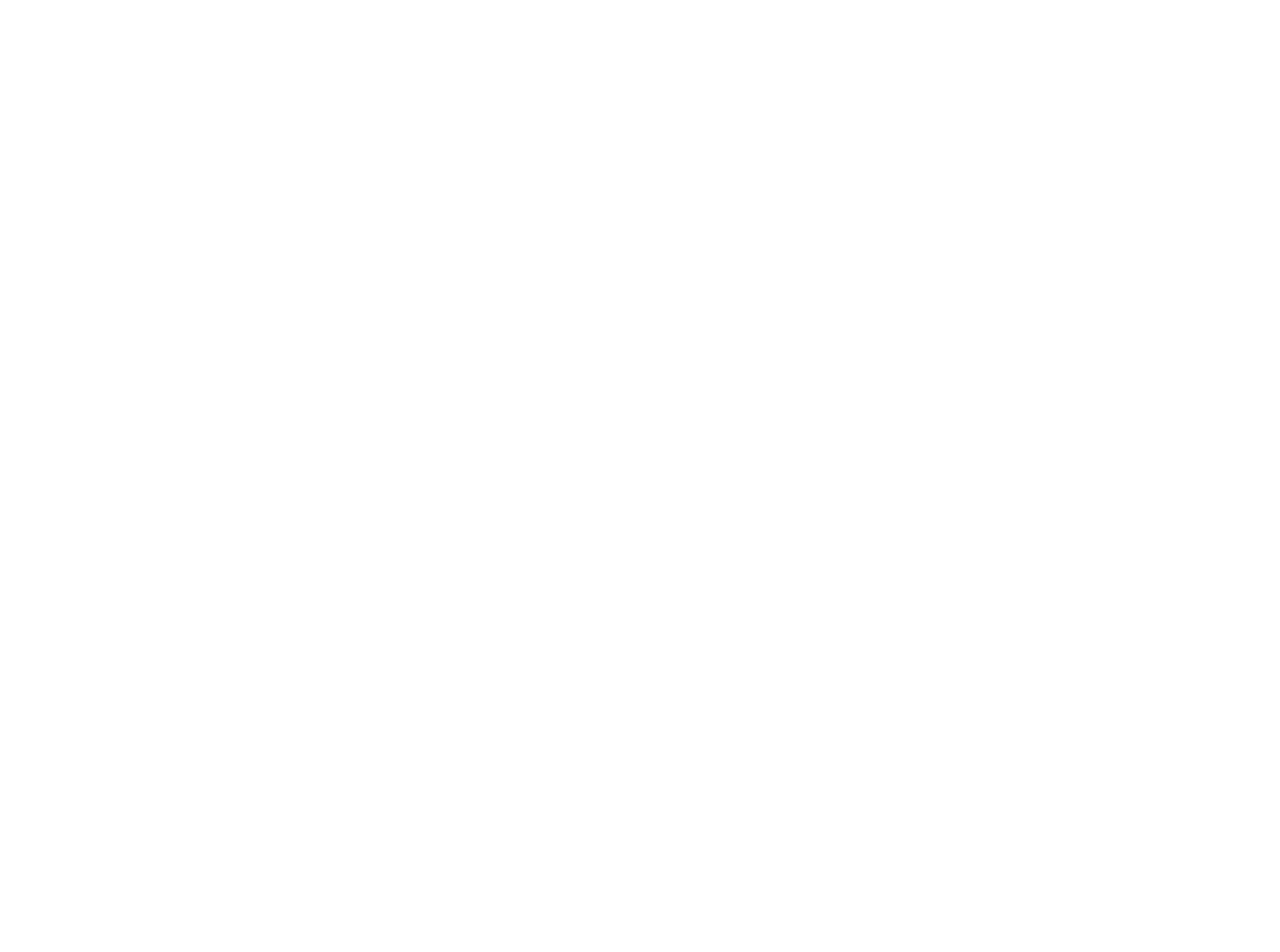
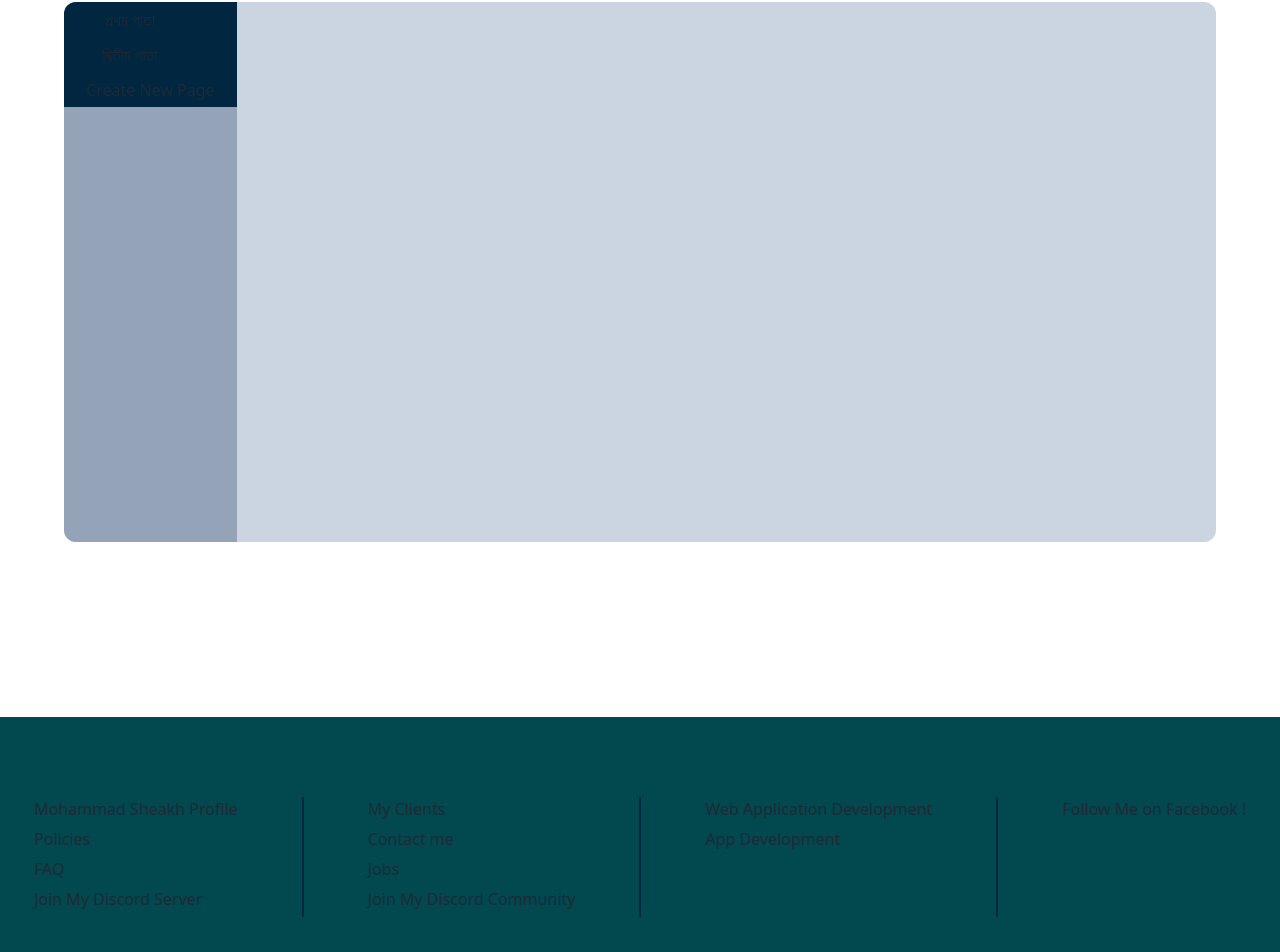
Before and after one commit to MohammadSheakh/mohammad-portfolio, a React (Create React App) app: page /story in a window 1280 px wide. Shown: the part 83-1035 px from the top of the page. Before the commit the page ends 800 px from the top, so only its background shows below. Built offline with nearby package versions, Linux system fonts and the light colour scheme.

Commit message:
story and footer

```diff
--- a/package.json
+++ b/package.json
@@ -15,6 +15,7 @@
     "react-draft-wysiwyg": "^1.15.0",
     "react-editor-js": "^2.1.0",
     "react-icons": "^4.6.0",
+    "react-quill": "^2.0.0",
     "react-router-dom": "^6.4.3",
     "react-scripts": "5.0.1",
     "swiper": "^8.4.4",
--- a/src/App.js
+++ b/src/App.js
@@ -13,6 +13,7 @@
     Routes,
     Route,
 } from "react-router-dom";
+import Footer from "./components/common/footer";
 
 function App() {
     return (
@@ -31,6 +32,7 @@
                 <Route path="/story" element={<Story />} />
                 <Route path="/timeline" element={<Timeline />} />
             </Routes>
+            <Footer />
         </>
     );
 }
--- /dev/null
+++ b/src/components/common/FooterList.js
@@ -0,0 +1,9 @@
+import React from "react";
+
+export default function FooterList({ listTitle }) {
+    return (
+        <li class="hover:bg-PrimaryColorDarkHover px-2 rounded-lg  box-border min-w-[140px] min-h-[30px] ">
+            {listTitle}
+        </li>
+    );
+}
--- a/src/components/common/footer.js
+++ b/src/components/common/footer.js
@@ -0,0 +1,39 @@
+import React from "react";
+import FooterList from "./FooterList";
+
+export default function Footer() {
+    return (
+        <div class="h-[300px] w-full bg-footerColor flex gap-x-10 justify-center pt-20">
+            <div>
+                <ul>
+                    <FooterList listTitle="Mohammad Sheakh Profile" />
+                    <FooterList listTitle="Policies" />
+                    <FooterList listTitle="FAQ" />
+                    <FooterList listTitle="Join My Discord Server" />
+                </ul>
+            </div>
+            <div class="divider-horizontal bg-PrimaryColorDark w-[2px] h-[120px] rounded-md"></div>
+            <div>
+                <ul>
+                    <FooterList listTitle="My Clients " />
+                    <FooterList listTitle="Contact me " />
+                    <FooterList listTitle="Jobs" />
+                    <FooterList listTitle="Join My Discord Community" />
+                </ul>
+            </div>
+            <div class="divider-horizontal bg-PrimaryColorDark w-[2px] h-[120px] rounded-md"></div>
+            <div>
+                <ul>
+                    <FooterList listTitle="Web Application Development" />
+                    <FooterList listTitle="App Development" />
+                </ul>
+            </div>
+            <div class="divider-horizontal bg-PrimaryColorDark w-[2px] h-[120px] rounded-md"></div>
+            <div>
+                <ul>
+                    <FooterList listTitle="Follow Me on Facebook !" />
+                </ul>
+            </div>
+        </div>
+    );
+}
--- a/src/components/common/navbar.js
+++ b/src/components/common/navbar.js
@@ -43,16 +43,18 @@
         <>
             <div class="  h-14 w-full bg-navbarColorGray grid grid-cols-12 fixed z-50">
                 {/* bg-slate-600 */}
-                <div class="col-span-4 w-full h-14 rounded-full group flex">
+                <div class="col-span-4 w-[210px] h-14 rounded-full group flex">
                     <Link to="/">
                         <img
-                            class=" h-12 w-10 rounded-full ml-4 mt-1 hover:ring-4 focus:ring-green-800  "
+                            class=" h-12 w-10 rounded-full ml-4 mt-1   hover:ring-4"
+                            // hover:ring-4 hover:ring-green-800
+                            // ring-2 ring-pink-500 ring-inset
                             src={mohammadPictureLogo}
                             alt="Logo"
                         />
                     </Link>
 
-                    <div class="block h-8 w-0 rounded-md ml-2 mt-3 pl-2 pr-2 pt-1 pb-1 invisible group-hover:w-36 group-hover:visible transition-all duration-1000 hover:duration-0 delay-0 bg-PrimaryColorLight  ">
+                    <div class="block h-8 w-[0px] rounded-md ml-2 mt-3 pl-2 pr-2 pt-1 pb-1 invisible group-hover:w-36 group-hover:visible transition-all duration-1000 hover:duration-0 delay-0 bg-PrimaryColorLight  ">
                         <h2 class=" text-orange leading-3 text-sm w-36 invisible group-hover:visible transition-all duration-1000 hover:delay-400 ">
                             Mohammad Sheakh BSc in CSE
                         </h2>
--- a/src/components/home/Intro.js
+++ b/src/components/home/Intro.js
@@ -6,7 +6,7 @@
 export default function Intro() {
     return (
         <>
-            <div class=" min-h-[70vh] max-h-auto w-full flex flex-row xs:flex-col flex-wrap bg-PrimaryColorDark dark:bg-PrimaryColorDark ">
+            <div class=" min-h-[70vh] max-h-auto pb-[40px] w-full flex flex-row xs:flex-col flex-wrap bg-PrimaryColorDark dark:bg-PrimaryColorDark ">
                 <div class="relative w-auto  flex-1">
                     {/* bg-PureWhite columns-6 w-full place-items-center*/}
                     <div
--- /dev/null
+++ b/src/components/story/SingleStory/SingleStory.js
@@ -0,0 +1,37 @@
+import React from "react";
+import StoryIndexName from "./StoryIndexName";
+
+export default function SingleStory() {
+    const addNewPage = () => {
+        console.log("new page added !");
+    };
+    return (
+        <>
+            <div class="w-full h-[600px] mt-[85px]  flex justify-center rounded-tl-xl">
+                <div class="flex flex-row justify-start mx-auto h-[90%] w-[90%]  bg-homeColor rounded-xl ">
+                    <div class=" bg-tooltip h-[100%] w-[15%] rounded-l-xl ">
+                        {/* sidebar section */}
+                        {/* <button
+                            class="rounded-tl-xl h-[35px] w-full bg-PrimaryColorDark hover:bg-PrimaryColorDarkHover border-slate-50  "
+                            onClick={() => addNewPage()}
+                        >
+                            <span>প্রথম পাতা</span>
+                        </button> */}
+                        <StoryIndexName
+                            style="rounded-tl-xl"
+                            pageName="প্রথম পাতা"
+                        />
+                        <StoryIndexName pageName="দ্বিতীয় পাতা" />
+                        <button
+                            class="h-[35px] w-full bg-PrimaryColorDark hover:bg-PrimaryColorDarkHover border-slate-50  "
+                            onClick={() => addNewPage()}
+                        >
+                            <span>Create New Page </span>
+                        </button>
+                    </div>
+                    <div class=" p-3"></div>
+                </div>
+            </div>
+        </>
+    );
+}
--- /dev/null
+++ b/src/components/story/SingleStory/StoryIndexName.js
@@ -0,0 +1,32 @@
+import React from "react";
+import { FiEdit } from "react-icons/fi";
+
+export default function StoryIndexName({ pageName, style }) {
+    const editButtonClick = () => {
+        console.log("edit button clicked");
+    };
+    const viewPageContent = () => {
+        console.log("View Page Content!");
+    };
+    return (
+        <div
+            class={`${style} group flex bg-PrimaryColorDark hover:bg-PrimaryColorDarkHover  justify-evenly`}
+        >
+            <button
+                class=" h-[35px] w-[90px]  "
+                onClick={() => viewPageContent()}
+            >
+                <span class="group-hover:pt-1">{pageName}</span>
+            </button>
+            <button
+                class="w-[20px] h-[20px] mt-2 "
+                onClick={() => editButtonClick()}
+            >
+                <i class="hidden group-hover:block">
+                    {/*  */}
+                    <FiEdit />
+                </i>
+            </button>
+        </div>
+    );
+}
--- a/src/pages/story.js
+++ b/src/pages/story.js
@@ -1,9 +1,12 @@
 import React from "react";
+import SingleStory from "../components/story/SingleStory/SingleStory";
 
 export default function Story() {
     return (
         <>
-            <div>Story</div>
+            <div class=" h-screen w-full flex justify-center ">
+                <SingleStory />
+            </div>
         </>
     );
 }
--- a/tailwind.config.js
+++ b/tailwind.config.js
@@ -16,14 +16,17 @@
             cardBorder: "#353738",
             cardBG: "#1d1e1f",
             cardTextColor: "#ddd8d2",
+            footerColor: " #01484f",
 
             // #333131 from new post form
             // #deb887 burly wood
+            // #dec197 burly wood awsome version
             // #292b2c best background color
 
             // #271e4b number 1 background color
             // #0c242b awsome color
             //#01263f jush color
+            // #01384f jush color 2 -> for navbar
         },
     },
     plugins: [
```
Also changed, not shown: 1 other file (tests, documents, lock files or other folders).
